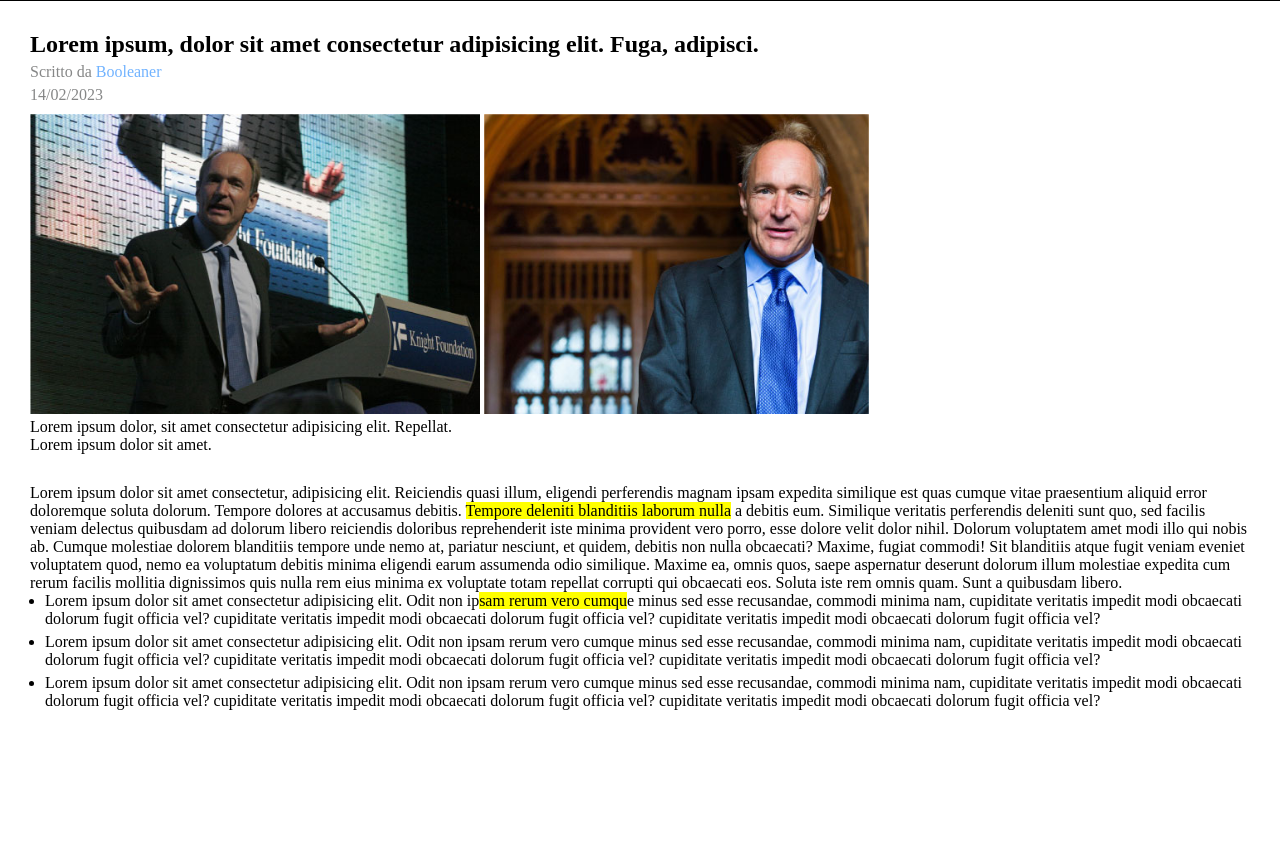
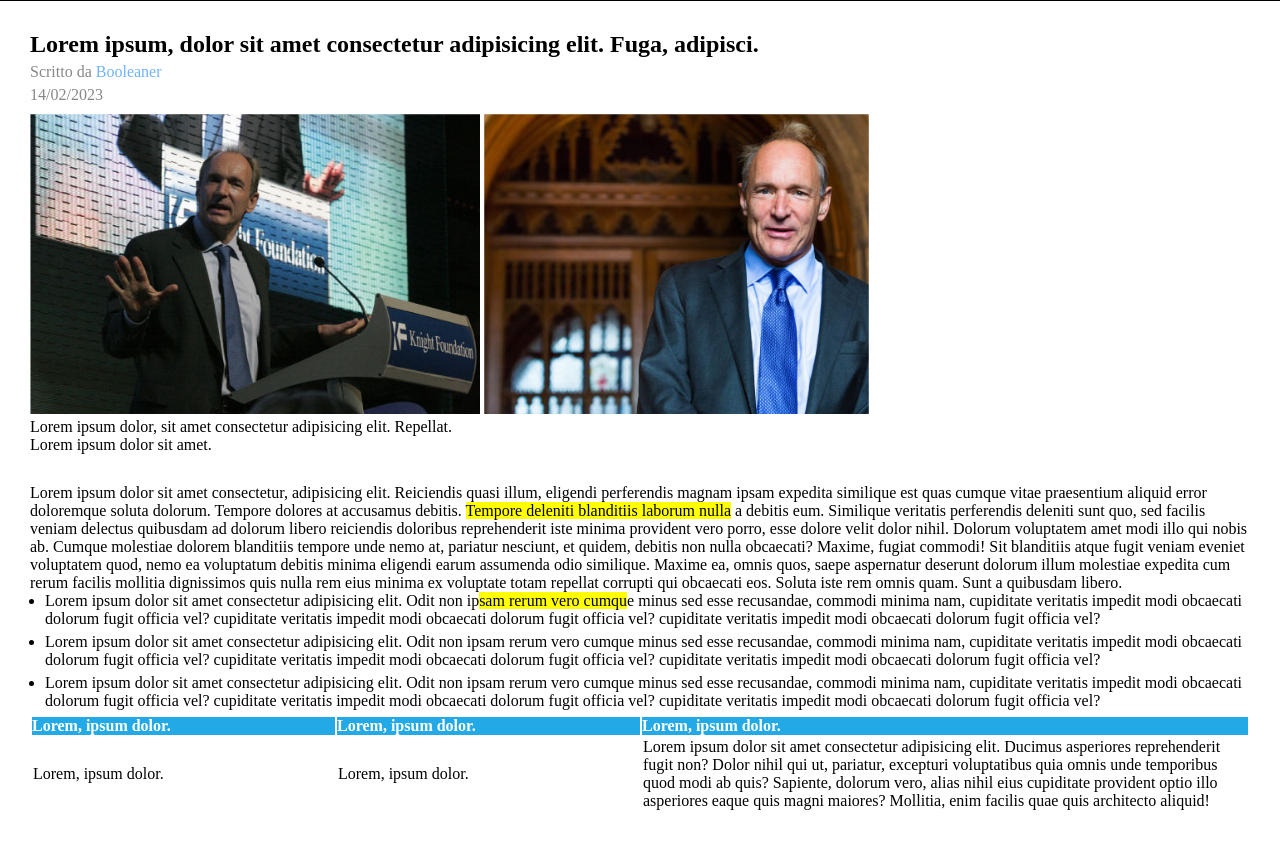
Before and after one commit to alessandrodaniello105/html-css-booleaner, a plain HTML site: page index.html in a window 1280 px wide. Shown: the part 151-1000 px from the top of the page. Drawn offline with Linux system fonts and the light colour scheme.

Commit message:
Adding table

```diff
--- a/css/style.css
+++ b/css/style.css
@@ -76,5 +76,29 @@ p.article-info{
   margin-bottom: 5px;
 }
 
+/* TABELLA */
+table{
+  width: 100%;
+}
+
+th{
+  background-color: #23A9E5;
+  padding: 0;
+  margin: 0;
+}
+
+.stretta, .larga{
+  text-align: left;
+  color: white;
+}
+.stretta{
+  width: 25%;
+
+}
+.larga{
+  width: 50%;
+}
+
+
 
 /* FOOTER */
--- a/index.html
+++ b/index.html
@@ -79,7 +79,23 @@
 
         <!-- TABELLA -->
         <div class="article-table">
+          <table>
 
+            <thead>
+              <th class="stretta">Lorem, ipsum dolor.</th>
+              <th class="stretta">Lorem, ipsum dolor.</th>
+              <th class="larga">Lorem, ipsum dolor.</th>
+            </thead>
+
+            <tbody>
+              <tr>
+                <td>Lorem, ipsum dolor.</td>
+                <td>Lorem, ipsum dolor.</td>
+                <td>Lorem ipsum dolor sit amet consectetur adipisicing elit. Ducimus asperiores reprehenderit fugit non? Dolor nihil qui ut, pariatur, excepturi voluptatibus quia omnis unde temporibus quod modi ab quis? Sapiente, dolorum vero, alias nihil eius cupiditate provident optio illo asperiores eaque quis magni maiores? Mollitia, enim facilis quae quis architecto aliquid!</td>
+              </tr>
+            </tbody>
+
+          </table>
         </div>
 
       </div>
```
